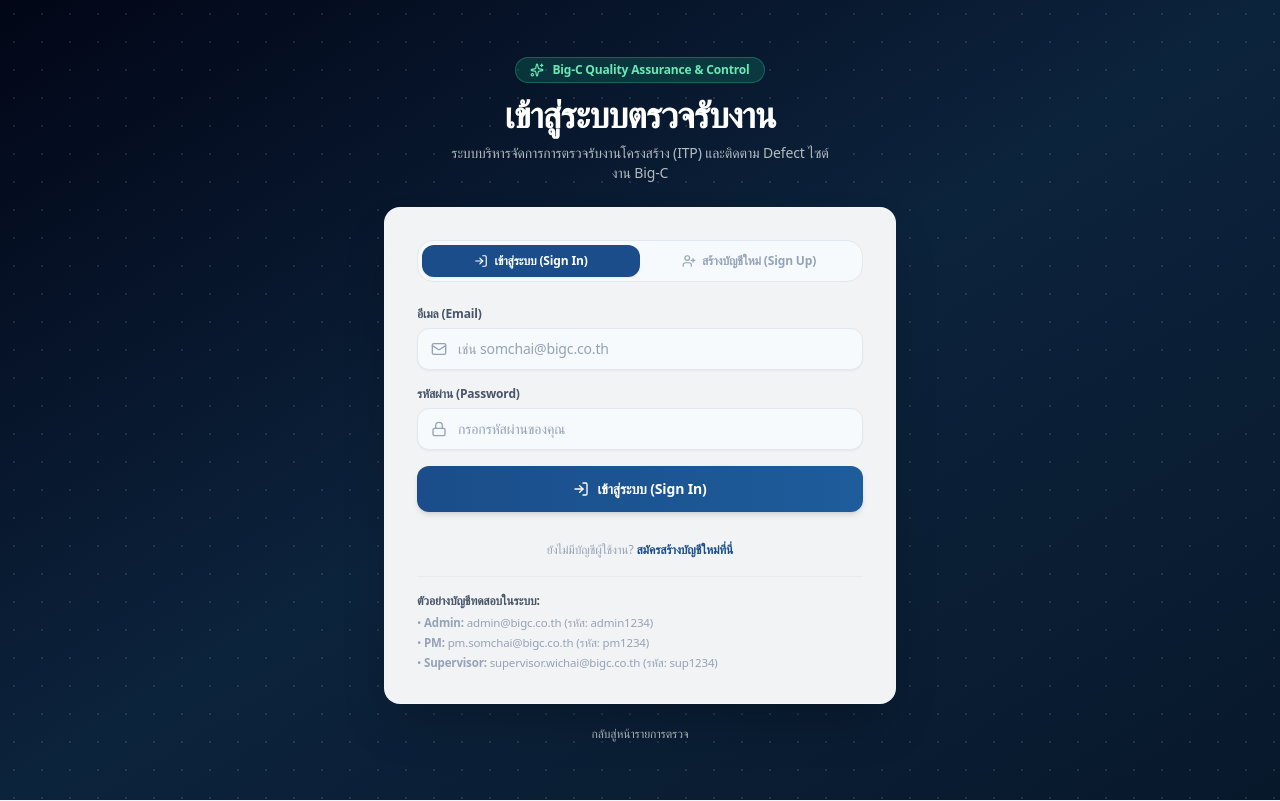
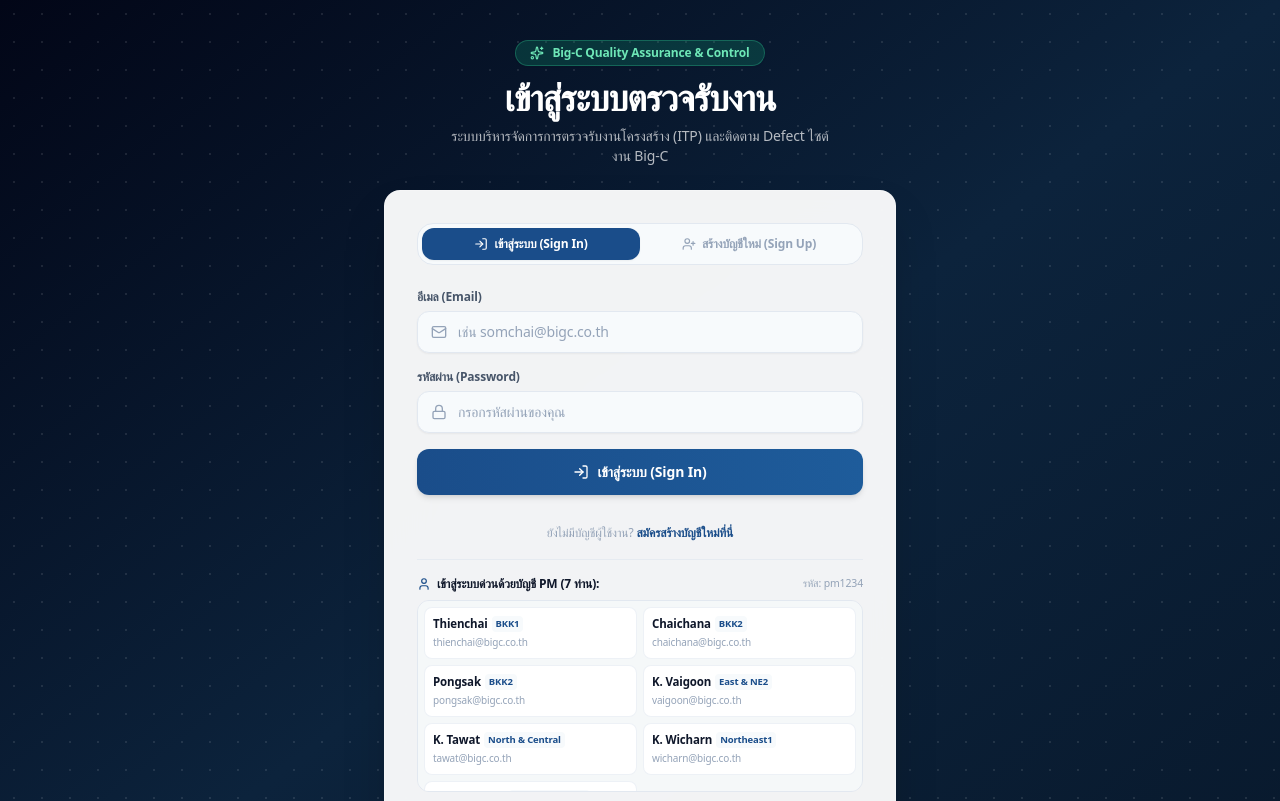
Before and after one commit to pattanunptnnn/cs-checklist, a Next.js app: page /login in a window 1280 px wide. Shown: the top 801 px of the page. Built offline with nearby package versions, Linux system fonts and the light colour scheme; a web font is replaced by a local one.

Commit message:
feat: bind 7 Big-C PMs with zones into user accounts, login quick select, and record editor datalist

```diff
--- a/src/app/login/page.tsx
+++ b/src/app/login/page.tsx
@@ -4,7 +4,7 @@
 import { useRouter } from "next/navigation";
 import Link from "next/link";
 import { useAuth } from "@/components/AuthProvider";
-import { getRoleBadgeInfo } from "@/lib/auth";
+import { getRoleBadgeInfo, BIGC_PMS } from "@/lib/auth";
 import type { UserRole } from "@/lib/types";
 import {
   ShieldCheck,
@@ -278,13 +278,55 @@
                 </button>
               </div>
 
+              {/* รายชื่อ PM 7 ท่าน สำหรับเข้าสู่ระบบด่วน (Quick PM Selection) */}
+              <div className="mt-5 pt-4 border-t border-line/70">
+                <div className="flex items-center justify-between mb-2">
+                  <span className="text-xs font-bold text-ink flex items-center gap-1.5">
+                    <User className="w-3.5 h-3.5 text-brand" />
+                    <span>เข้าสู่ระบบด่วนด้วยบัญชี PM (7 ท่าน):</span>
+                  </span>
+                  <span className="text-[10.5px] text-ink3 font-medium">รหัส: pm1234</span>
+                </div>
+
+                <div className="grid grid-cols-2 gap-1.5 max-h-48 overflow-y-auto p-1.5 bg-sunken/80 rounded-xl border border-line">
+                  {BIGC_PMS.map((pm) => {
+                    const isSelected = signInEmail.toLowerCase() === pm.email.toLowerCase();
+                    return (
+                      <button
+                        key={pm.id}
+                        type="button"
+                        onClick={() => {
+                          setSignInEmail(pm.email);
+                          setSignInPassword("pm1234");
+                          setErrorMsg("");
+                        }}
+                        className={`p-2 rounded-lg text-left transition-all border text-xs flex flex-col ${
+                          isSelected
+                            ? "bg-brand/10 border-brand text-brand font-bold shadow-xs"
+                            : "bg-card border-line/60 text-ink hover:border-brand/40 hover:bg-card/80"
+                        }`}
+                      >
+                        <div className="font-bold truncate text-[11.5px] flex items-center justify-between gap-1">
+                          <span>{pm.name}</span>
+                          <span className="text-[9.5px] font-semibold px-1 py-0.2 rounded bg-sunken text-brand shrink-0">
+                            {pm.zone}
+                          </span>
+                        </div>
+                        <div className="text-[10px] text-ink3 truncate font-normal mt-0.5">
+                          {pm.email}
+                        </div>
+                      </button>
+                    );
+                  })}
+                </div>
+              </div>
+
               {/* ข้อมูลบัญชีตัวอย่างเริ่มต้นสำหรับทดสอบ */}
-              <div className="mt-6 pt-4 border-t border-line/70 text-xs text-ink3">
-                <div className="font-semibold text-ink2 mb-1.5">ตัวอย่างบัญชีทดสอบในระบบ:</div>
-                <div className="space-y-1 text-[11.5px] tnum">
-                  <div>• <strong>Admin:</strong> admin@bigc.co.th (รหัส: admin1234)</div>
-                  <div>• <strong>PM:</strong> pm.somchai@bigc.co.th (รหัส: pm1234)</div>
-                  <div>• <strong>Supervisor:</strong> supervisor.wichai@bigc.co.th (รหัส: sup1234)</div>
+              <div className="mt-3 pt-3 border-t border-line/60 text-xs text-ink3">
+                <div className="font-semibold text-ink2 mb-1">บัญชี Role อื่นๆ:</div>
+                <div className="space-y-0.5 text-[11px] tnum flex flex-wrap gap-x-4">
+                  <div>• <strong>Admin:</strong> admin@bigc.co.th (admin1234)</div>
+                  <div>• <strong>Supervisor:</strong> supervisor.wichai@bigc.co.th (sup1234)</div>
                 </div>
               </div>
             </form>
--- a/src/components/RecordEditor.tsx
+++ b/src/components/RecordEditor.tsx
@@ -17,6 +17,7 @@
 import SiteSelfieModal from "./SiteSelfieModal";
 import UserNav from "./UserNav";
 import { useAuth } from "./AuthProvider";
+import { BIGC_PMS } from "@/lib/auth";
 import {
   ArrowLeft,
   Printer,
@@ -192,10 +193,14 @@
         if (!res.ok) throw new Error();
         const data = (await res.json()) as InspectionRecord;
         if (alive) {
+          const initialProject = data.project ?? {};
+          if (user?.role === "pm" && !initialProject.pm && user?.name) {
+            initialProject.pm = user.name;
+          }
           setRecord({
             ...data,
             id,
-            project: data.project ?? {},
+            project: initialProject,
             items: data.items ?? {},
             testResults: data.testResults ?? {},
             signatures: data.signatures ?? {},
@@ -715,7 +720,34 @@
 
           {openProject && (
             <div className="px-4 sm:px-5 pb-5 pt-3 border-t border-line/70 grid grid-cols-1 sm:grid-cols-2 lg:grid-cols-3 gap-3.5 bg-card">
-              {checklist.projectFields.map(([key, label]) => (
+              {checklist.projectFields.map(([key, label]) => {
+                if (key === "pm") {
+                  return (
+                    <label key={key} className="block">
+                      <div className="flex items-center justify-between mb-1.5">
+                        <span className="text-xs font-bold text-ink2">{label}</span>
+                        <span className="text-[10.5px] text-brand font-semibold">เลือกหรือพิมพ์เอง</span>
+                      </div>
+                      <input
+                        id={`project-${key}`}
+                        list="bigc-pms-datalist"
+                        value={record.project[key] || ""}
+                        onChange={(e) => updateProject(key, e.target.value)}
+                        placeholder="เลือกชื่อ PM หรือระบุเอง..."
+                        className="field"
+                      />
+                      <datalist id="bigc-pms-datalist">
+                        {BIGC_PMS.map((p) => (
+                          <option key={p.id} value={`${p.name} (${p.zone})`}>
+                            {p.name} — โซน {p.zone}
+                          </option>
+                        ))}
+                      </datalist>
+                    </label>
+                  );
+                }
+
+                return (
                   <label key={key} className="block">
                     <span className="block text-xs font-bold text-ink2 mb-1.5">{label}</span>
                     <input
@@ -726,7 +758,8 @@
                       className="field"
                     />
                   </label>
-              ))}
+                );
+              })}
             </div>
           )}
         </section>
--- a/src/lib/auth.ts
+++ b/src/lib/auth.ts
@@ -10,6 +10,35 @@
   createdAt?: string;
 }
 
+export interface PMInfo {
+  id: string;
+  name: string;
+  zone: string;
+  email: string;
+  phone?: string;
+}
+
+// รายชื่อ Project Manager (PM) และโซนรับผิดชอบ
+export const BIGC_PMS: PMInfo[] = [
+  { id: "pm-thienchai", name: "Thienchai", zone: "BKK1", email: "thienchai@bigc.co.th" },
+  { id: "pm-chaichana", name: "Chaichana", zone: "BKK2", email: "chaichana@bigc.co.th" },
+  { id: "pm-pongsak", name: "Pongsak", zone: "BKK2", email: "pongsak@bigc.co.th" },
+  { id: "pm-vaigoon", name: "K. Vaigoon", zone: "East & NE2", email: "vaigoon@bigc.co.th" },
+  { id: "pm-tawat", name: "K. Tawat", zone: "North & Central", email: "tawat@bigc.co.th" },
+  { id: "pm-wicharn", name: "K. Wicharn", zone: "Northeast1", email: "wicharn@bigc.co.th" },
+  { id: "pm-chinakorn", name: "K. Chinakorn", zone: "North & Central", email: "chinakorn@bigc.co.th" },
+];
+
+export const PM_USERS: RegisteredUser[] = BIGC_PMS.map((pm) => ({
+  id: pm.id,
+  email: pm.email,
+  password: "pm1234",
+  name: pm.name,
+  role: "pm",
+  title: `Project Manager (${pm.zone})`,
+  phone: pm.phone || "081-xxx-xxxx",
+}));
+
 export const DEMO_USERS: Record<UserRole, AuthUser & { password: string }> = {
   admin: {
     id: "usr-admin-01",
@@ -21,13 +50,13 @@
     phone: "02-655-0666",
   },
   pm: {
-    id: "usr-pm-01",
-    email: "pm.somchai@bigc.co.th",
+    id: "pm-thienchai",
+    email: "thienchai@bigc.co.th",
     password: "pm1234",
-    name: "สมชาย ใจดี",
+    name: "Thienchai",
     role: "pm",
-    title: "Project Manager (วิศวกรหน้าไซต์)",
-    phone: "081-456-7890",
+    title: "Project Manager (BKK1)",
+    phone: "081-xxx-xxxx",
   },
   supervisor: {
     id: "usr-sup-01",
@@ -40,24 +69,42 @@
   },
 };
 
+export const INITIAL_USERS: RegisteredUser[] = [
+  DEMO_USERS.admin,
+  DEMO_USERS.supervisor,
+  ...PM_USERS,
+];
+
 const USERS_STORAGE_KEY = "bigc_cs_registered_users";
 
 export function getRegisteredUsers(): RegisteredUser[] {
-  if (typeof window === "undefined") return Object.values(DEMO_USERS);
+  if (typeof window === "undefined") return INITIAL_USERS;
   try {
     const raw = localStorage.getItem(USERS_STORAGE_KEY);
     if (!raw) {
-      const initial = Object.values(DEMO_USERS);
-      localStorage.setItem(USERS_STORAGE_KEY, JSON.stringify(initial));
-      return initial;
+      localStorage.setItem(USERS_STORAGE_KEY, JSON.stringify(INITIAL_USERS));
+      return INITIAL_USERS;
     }
     const parsed = JSON.parse(raw);
     if (Array.isArray(parsed) && parsed.length > 0) {
-      return parsed;
+      // ตรวจสอบว่ามีรายชื่อ PM ครบทั้ง 7 ท่านหรือไม่ ถ้ายังไม่มีให้รวมเข้าด้วยกัน
+      const existingEmails = new Set(parsed.map((u: any) => u.email?.toLowerCase()));
+      let hasNew = false;
+      const merged = [...parsed];
+      for (const pmUser of PM_USERS) {
+        if (!existingEmails.has(pmUser.email.toLowerCase())) {
+          merged.push(pmUser);
+          hasNew = true;
+        }
+      }
+      if (hasNew) {
+        localStorage.setItem(USERS_STORAGE_KEY, JSON.stringify(merged));
+      }
+      return merged;
     }
-    return Object.values(DEMO_USERS);
+    return INITIAL_USERS;
   } catch {
-    return Object.values(DEMO_USERS);
+    return INITIAL_USERS;
   }
 }
 
```
Lines whose indentation alone changed are shown as unchanged.
